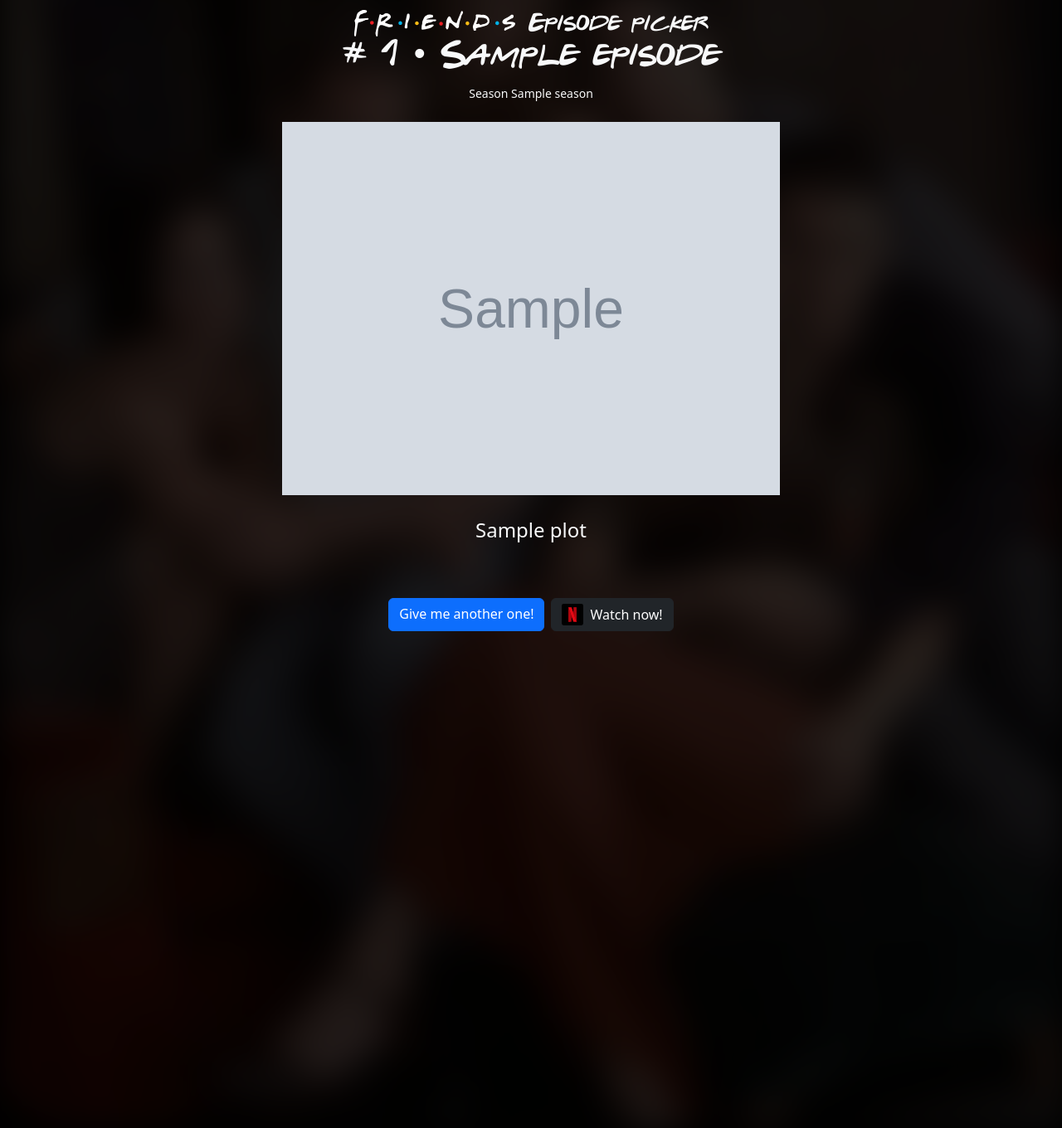
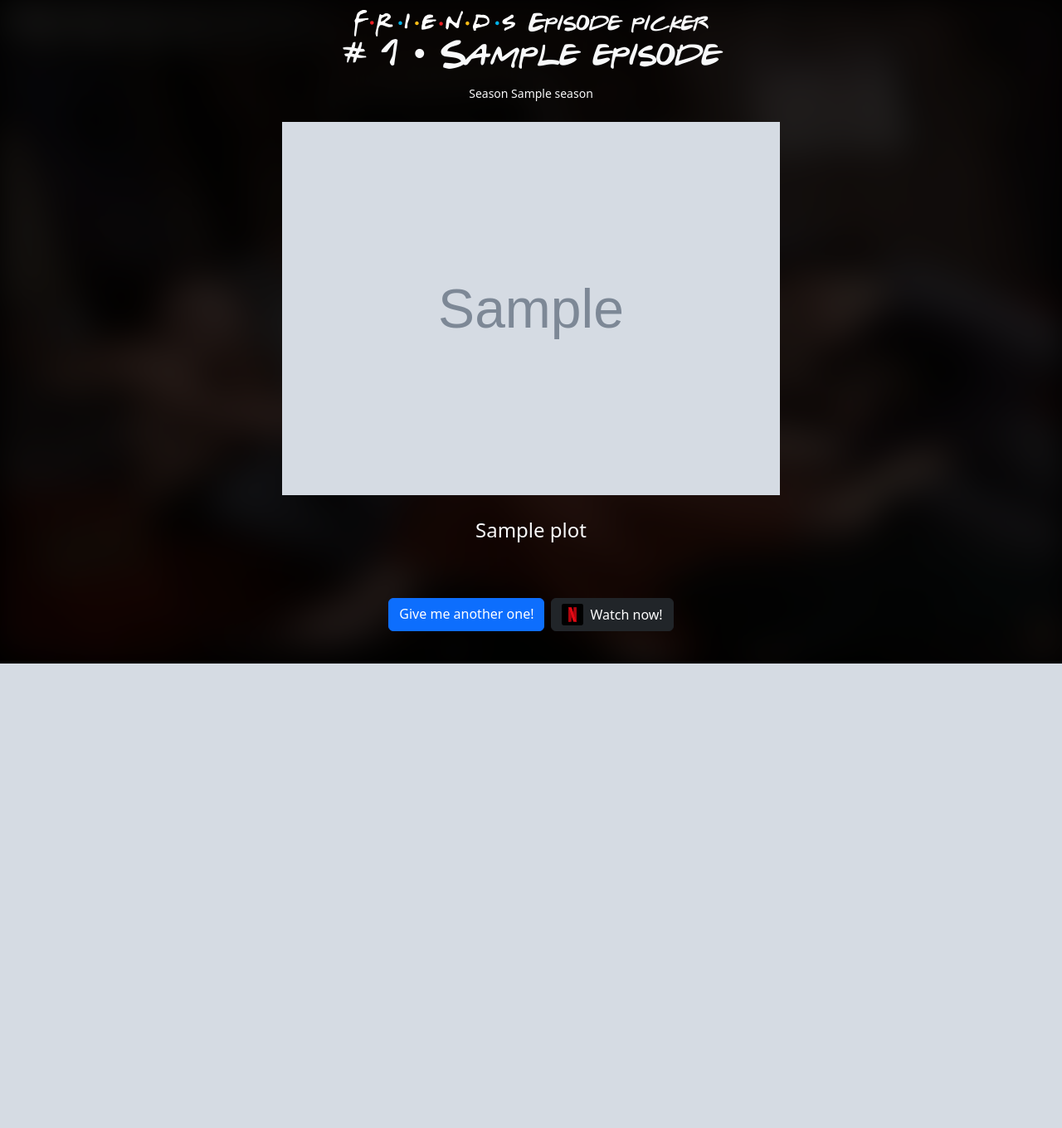
Before and after one commit to EdouardCourty/friendsepisodepicker, a Symfony app: template templates/episode.html.twig in a window 1280 px wide. Shown: the whole page at 83% size. After the commit the page ends 800 px from the top, so only its background shows below. Run offline with Twig, Linux system fonts and the light colour scheme; the template is opened without the code that fills it: most values are stand-ins (such as "Sample title", 1, 10 or a date in 2020); grey boxes marked "Sample" are stand-in pictures; some libraries are stand-ins or nearby versions.

Commit message:
Fix config for prod environment

```diff
--- a/composer.json
+++ b/composer.json
@@ -27,7 +27,6 @@
         "symfony/serializer": "6.1.*",
         "symfony/translation": "6.1.*",
         "symfony/twig-bundle": "6.1.*",
-        "symfony/uid": "6.1.*",
         "symfony/validator": "6.1.*",
         "symfony/yaml": "6.1.*",
         "twig/extra-bundle": "^2.12|^3.0",
--- a/public/style/override.css
+++ b/public/style/override.css
@@ -5,7 +5,6 @@
 }
 
 body {
-    overflow: hidden;
     background: black;
 }
 
--- a/templates/episode.html.twig
+++ b/templates/episode.html.twig
@@ -27,7 +27,7 @@
                 <p class="fs-4" id="plot">{{ episode.plot }}</p>
             </div>
 
-            <img class="position-absolute w-100 background" src="{{ asset('images/bg.webp') }}" alt="Friend's background image">
+            <img class="position-absolute vh-100 w-100 background" src="{{ asset('images/bg.webp') }}" alt="Friend's background image">
 
             <div class="d-flex gap-2 mt-5">
                 <a href="" class="btn btn-primary">Give me another one!</a>
```
Also changed, not shown: 4 other files.
